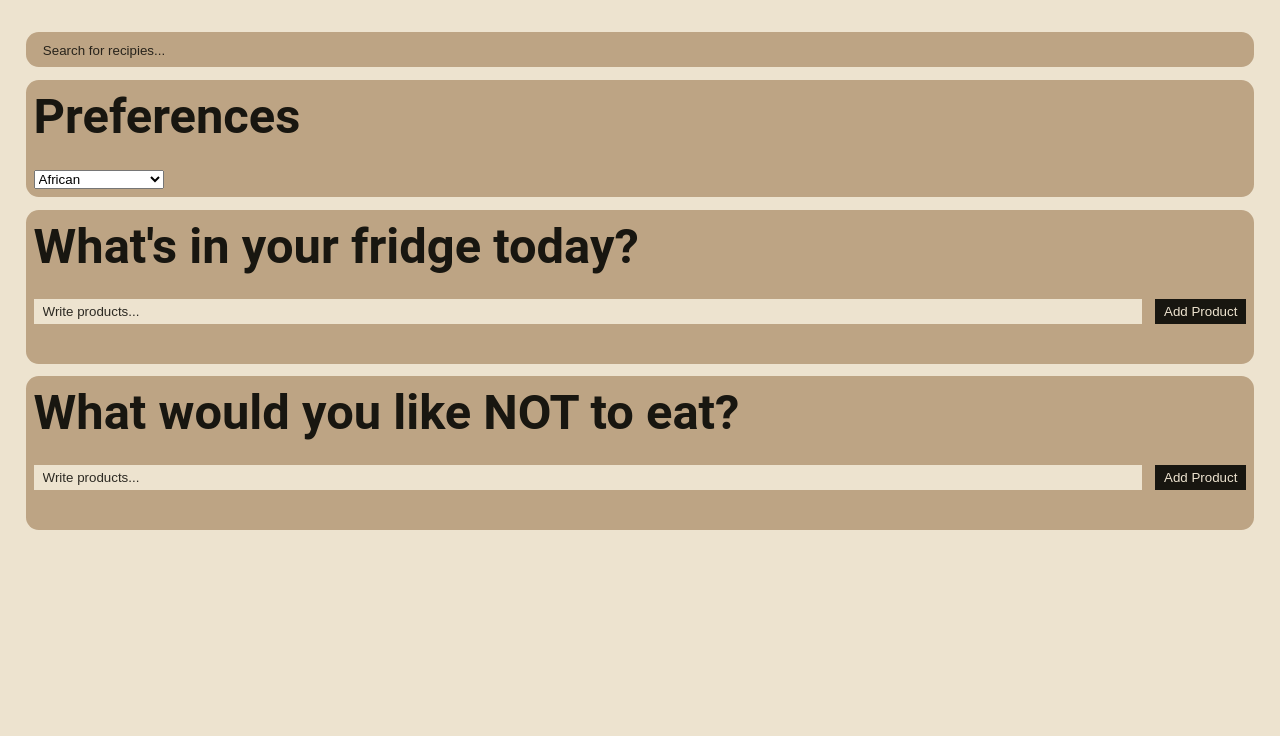
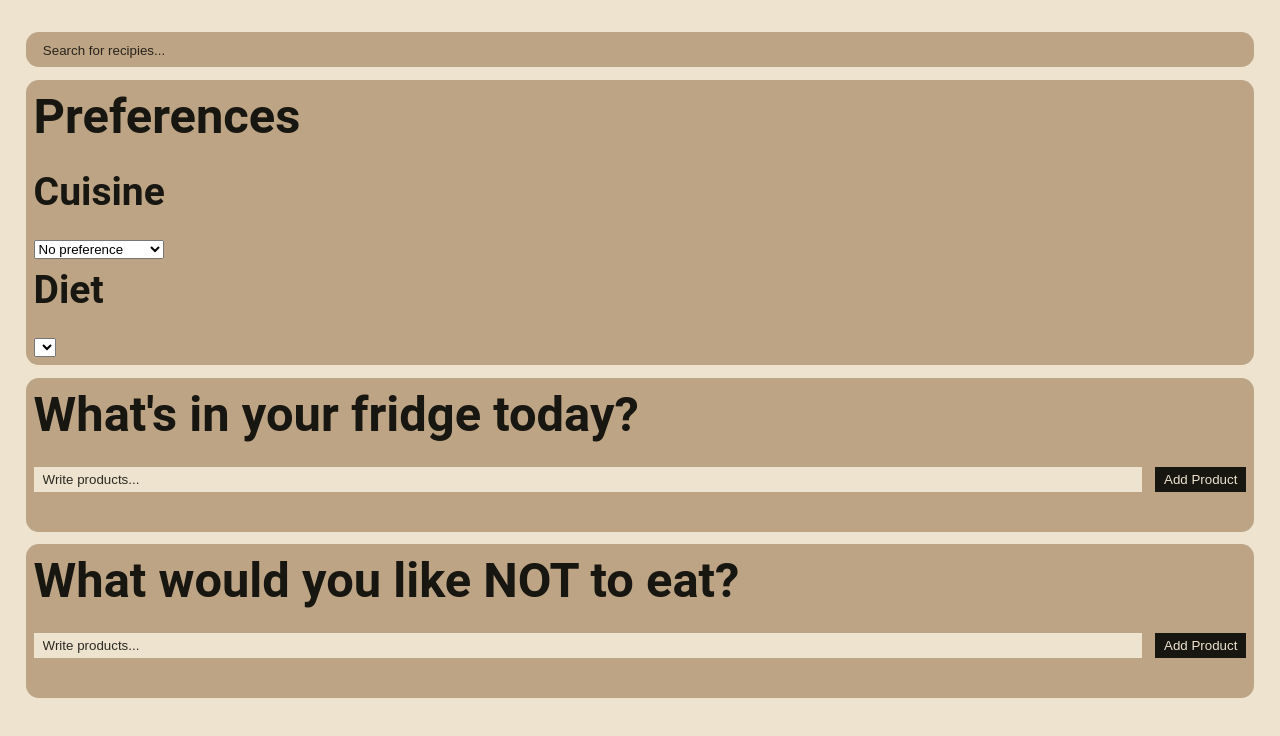
Before and after one commit to lekcik/myCook, a React (Vite) app in the folder myCook/: page / in a window 1280 px wide. Shown: the top 736 px of the page. Built offline with nearby package versions, Linux system fonts and the light colour scheme.

Commit message:
null value to cuisines prefs added

```diff
--- a/myCook/src/components/input components/Preferences.jsx
+++ b/myCook/src/components/input components/Preferences.jsx
@@ -19,13 +19,26 @@ function Preferences() {
             <h2>Preferences</h2>
 
             <form aria-label="your receipt preferences">
+                <div>
+                    <h3>Cuisine</h3>
                     <select value={receipt.cuisine} onChange={cuisineChangeHandler} name="cuisines" id="cuisines">
+                        <option value={''} key={0}>No preference</option>
                         {
                             cuisines.current.map((data, index) => (
-                            <option value={data} key={index}>{data}</option>
+                                <option value={data} key={index+1}>{data}</option>
                             ))
                         }
                     </select>
+                </div>
+
+                <div>
+                    <h3>Diet</h3>
+                    <select name="diets" id="diets">
+                        {
+
+                        }
+                    </select>
+                </div>
             </form>
         </section>
     );
```
Lines whose indentation alone changed are shown as unchanged.
